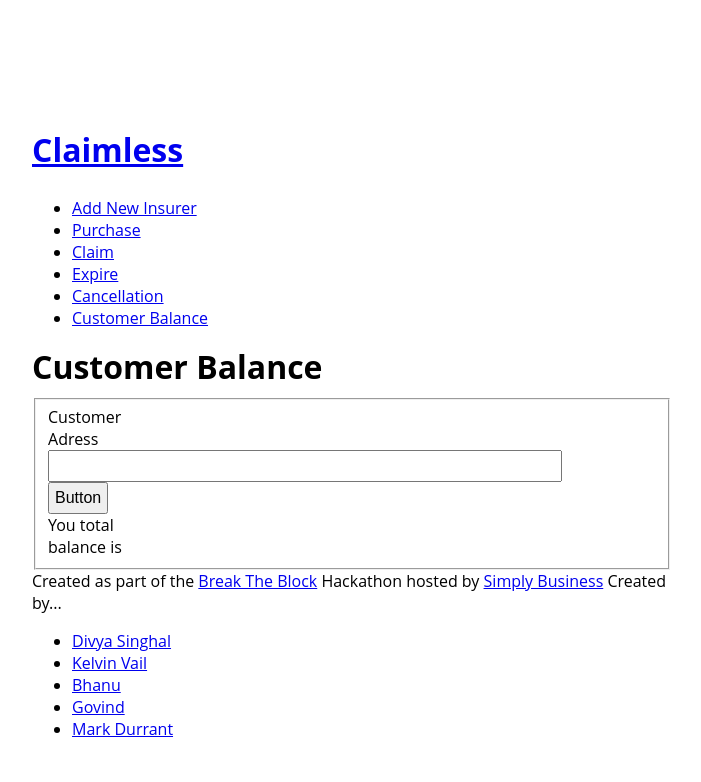
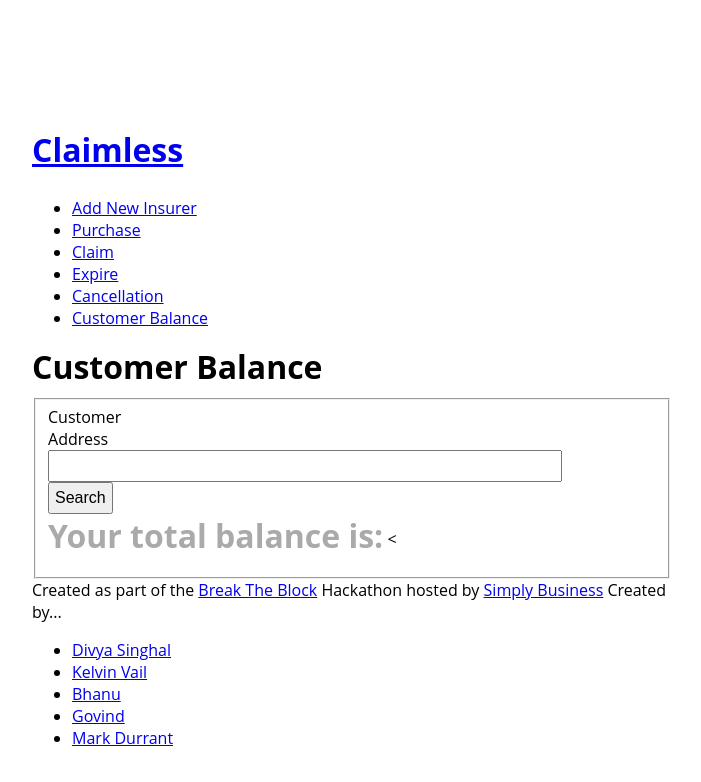
Before and after one commit to divsinghal/Claimless, a plain HTML site: page app/CustomerBalance.html in a window 1280 px wide. Shown: the whole page, without its empty margins (288-989 px from the left). Drawn offline with Linux system fonts and the light colour scheme; files that its build step writes are made by us from their sources; files whose address does not match are found by name.

Commit message:
restyle balance

```diff
--- a/app/CustomerBalance.html
+++ b/app/CustomerBalance.html
@@ -48,14 +48,15 @@
   <fieldset>
 
     <div>
-      <label>Customer Adress</label>
+      <label>Customer Address</label>
       <input type="text" id="id" ng-model="consumer">
     </div>
 
-    <button class="btn" ng-click="getTokenBalance(consumer)">Button</button>
+    <button class="btn" ng-click="getTokenBalance(consumer)">Search</button>
 
-    <div class="stl-consumer">
-      <label>You total balance is </label><span id="tokensHeld" ng-model="tokensHeld"></span>
+    <div class="customer-balance">
+      <h2>Your total balance is:<span id="tokensHeld" ng-model="tokensHeld"></span></h2>
+      <
     </div>
 
 </fieldset>
```
Also changed, not shown: build/CustomerBalance.html (+5 -4 lines).
